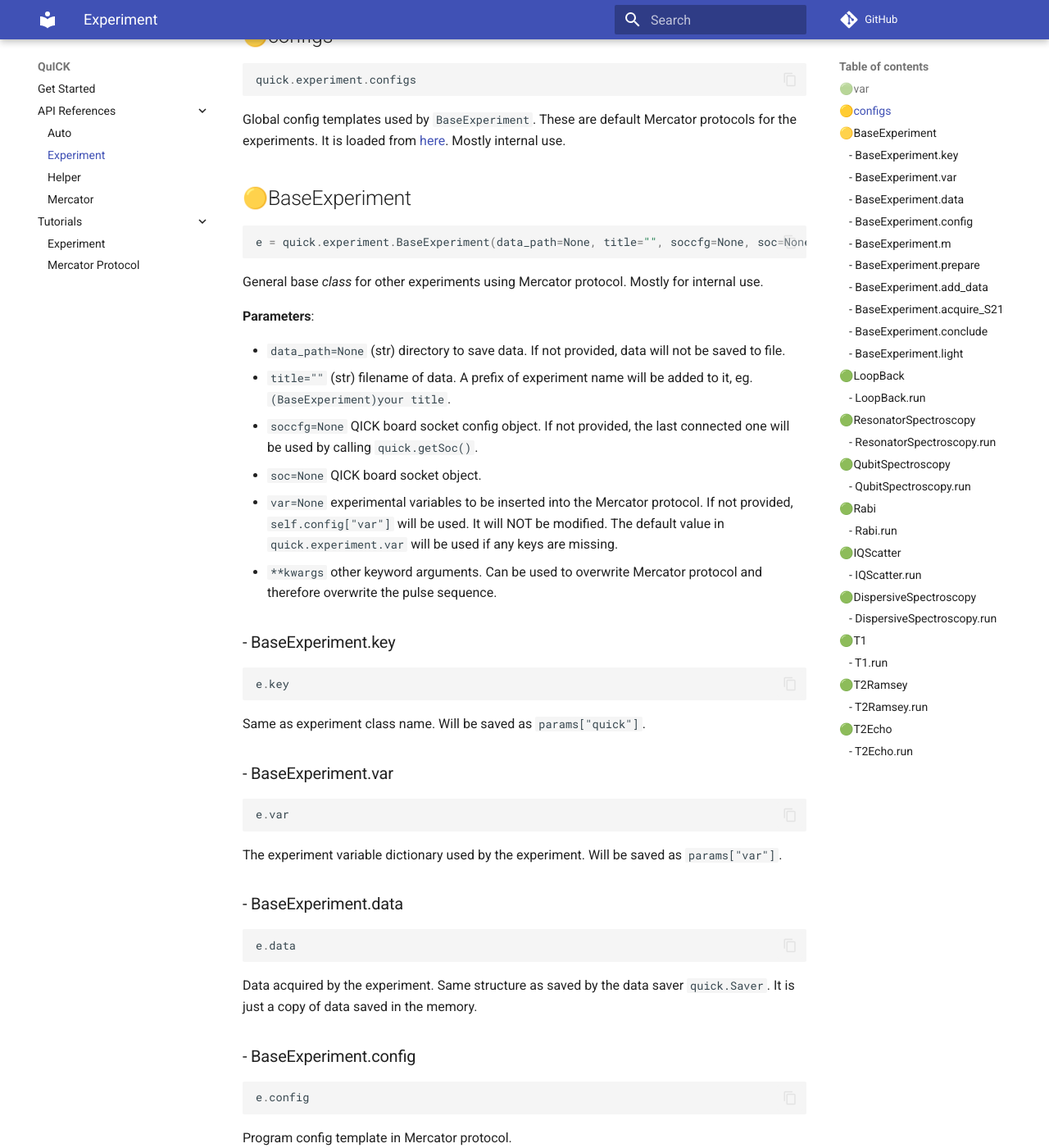
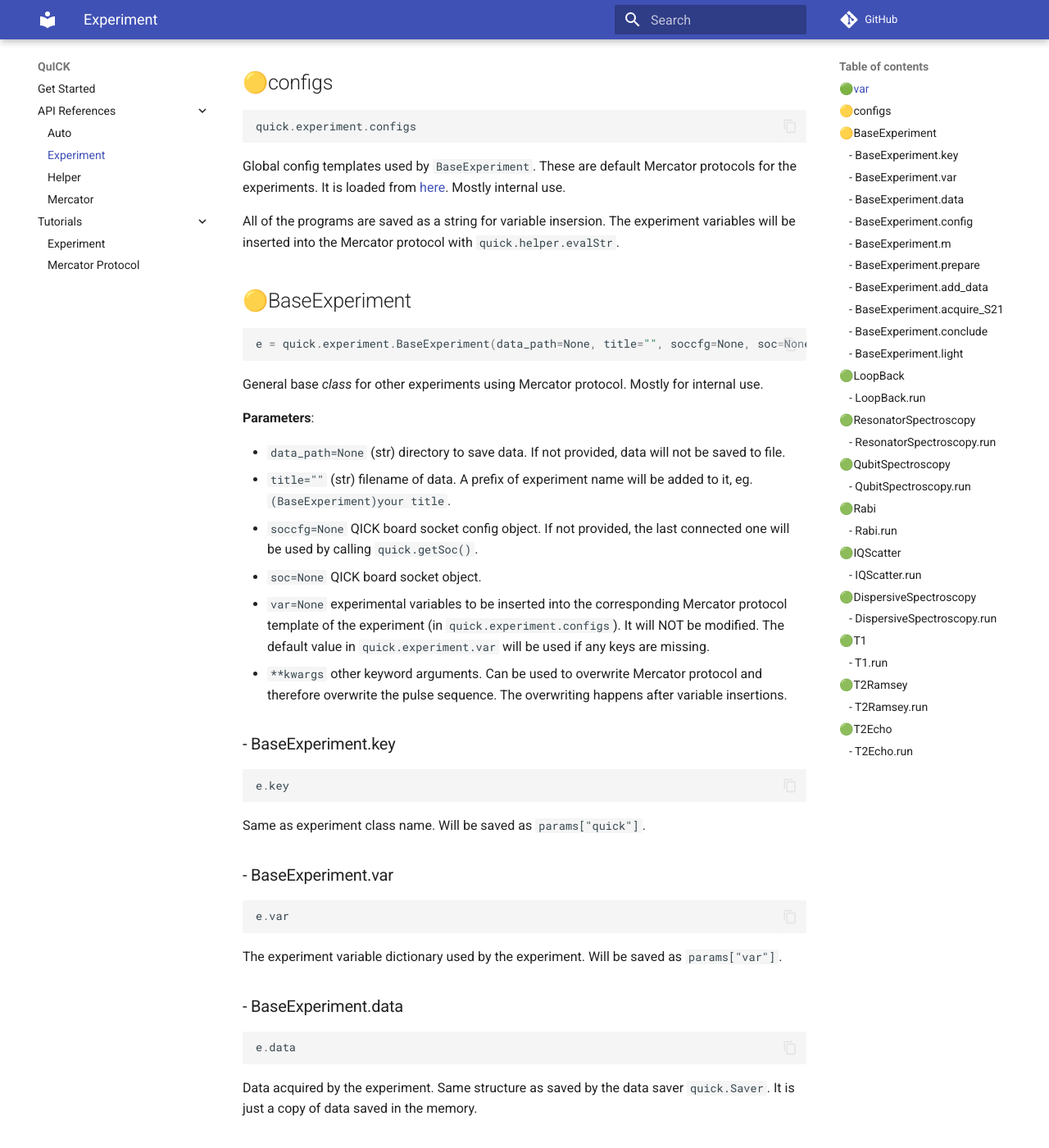
Before and after one commit to clelandlab/quick, an MkDocs documentation site: the page built from docs/API References/experiment.md, in a window 1280 px wide and 1400 px high, scrolled down 895 px. Shown: the whole window at 82% size. Built offline with MkDocs 1.6.1 and Material for MkDocs 9.7.7, drawn with Linux system fonts in a browser that asks for light colours; comment, search, counter and statistics services are not loaded; some of the changed text lies outside the part shown.

Commit message:
Try new variable insertion

````diff
--- a/docs/API References/experiment.md
+++ b/docs/API References/experiment.md
@@ -21,6 +21,9 @@ v = dict(quick.experiment.var) # a copy of experiment variables.
 **Details**:
 
 ```yaml
+rr: 0             # readout channel
+r: 0              # generator channel for readout pulse
+q: 2              # generator channel for qubit pulse
 r_freq: 5000      # [MHz] readout pulse frequency
 r_power: -30      # [dBm] readout pulse power
 r_length: 2       # [us] readout pulse length
@@ -46,6 +49,8 @@ quick.experiment.configs
 
 Global config templates used by `BaseExperiment`. These are default Mercator protocols for the experiments. It is loaded from [here](https://github.com/clelandlab/quick/blob/main/quick/constants/experiment.yml). Mostly internal use.
 
+All of the programs are saved as a string for variable insersion. The experiment variables will be inserted into the Mercator protocol with `quick.helper.evalStr`.
+
 ## 🟡BaseExperiment
 
 ```python
@@ -60,8 +65,8 @@ General base *class* for other experiments using Mercator protocol. Mostly for i
 - `title=""` (str) filename of data. A prefix of experiment name will be added to it, eg. `(BaseExperiment)your title`.
 - `soccfg=None` QICK board socket config object. If not provided, the last connected one will be used by calling `quick.getSoc()`.
 - `soc=None` QICK board socket object.
-- `var=None` experimental variables to be inserted into the Mercator protocol. If not provided, `self.config["var"]` will be used. It will NOT be modified. The default value in `quick.experiment.var` will be used if any keys are missing.
-- `**kwargs` other keyword arguments. Can be used to overwrite Mercator protocol and therefore overwrite the pulse sequence.
+- `var=None` experimental variables to be inserted into the corresponding Mercator protocol template of the experiment (in `quick.experiment.configs`). It will NOT be modified. The default value in `quick.experiment.var` will be used if any keys are missing.
+- `**kwargs` other keyword arguments. Can be used to overwrite Mercator protocol and therefore overwrite the pulse sequence. The overwriting happens after variable insertions.
 
 ### - BaseExperiment.key
 
````
Also changed, not shown: 2 other files.
